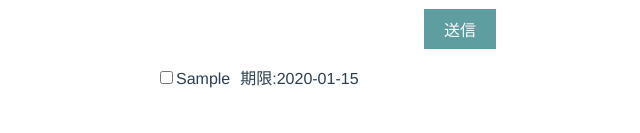
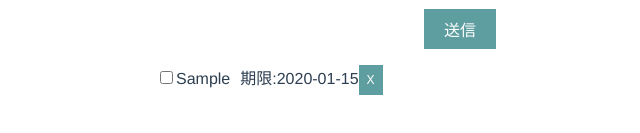
Before and after one commit to csekine-tech/vue_task, a Vue app: page / in a window 1280 px wide. Both pictures are taken after typing "Sample", "2020-01-15" into the empty fields and a click on the button "送信". Shown: the part 213-346 px from the top of the page, without its empty margins (319-959 px from the left). Built offline with nearby package versions, Linux system fonts and the light colour scheme.

Commit message:
削除ボタンの実装

```diff
--- a/src/components/Todo.vue
+++ b/src/components/Todo.vue
@@ -22,6 +22,9 @@
               <span>{{ todo.item }}</span>
               <span class="todo_date">期限:{{ todo.date }}</span>
             </span>
+            <button v-on:click="deleteItem(key)" class="delete_button">
+              X
+            </button>
           </div>
         </li>
       </ul>
@@ -47,17 +50,22 @@ export default {
       this.todos.push(todo);
       this.newItem = "";
     },
+    deleteItem: function (key) {
+      if (confirm("Are you sure?")) {
+        this.todos.splice(key, 1);
+      }
+    },
   },
 };
 </script>
 
 <style>
-.container{
-    width: 350px;
+.container {
+  width: 350px;
 }
-.container_wrapper{
-    display: flex;
-    justify-content: center;
+.container_wrapper {
+  display: flex;
+  justify-content: center;
 }
 ul {
   list-style: none;
@@ -81,11 +89,17 @@ button {
   cursor: pointer;
   font-size: 16px;
 }
-.button_wrapper{
-display: flex;
-justify-content: right;
+.button_wrapper {
+  display: flex;
+  justify-content: right;
 }
-
+.delete_button {
+  padding: 8px;
+  font-size: 12px;
+}
+.line {
+  margin-bottom: 10px;
+}
 input[type="checkbox"]:checked + span {
   text-decoration: line-through;
 }
```
